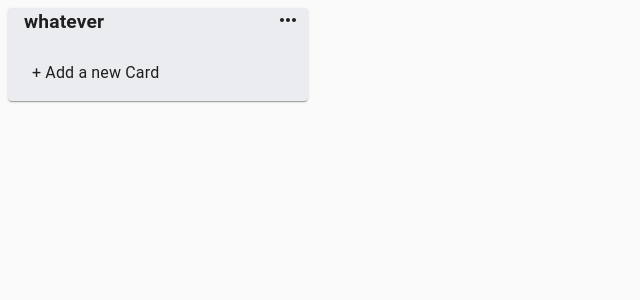
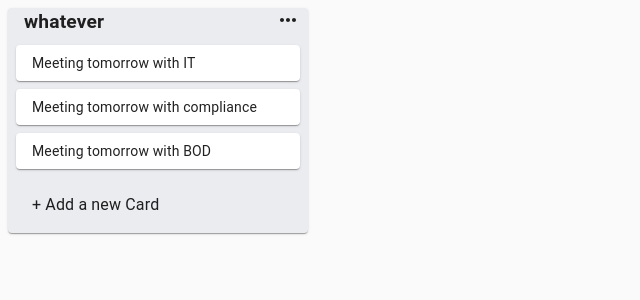
Before and after one commit to AlbertCos/Reto3, a React (Create React App) app: page / in a window 1280 px wide. Shown: the top 300 px of the page, without its empty margins (0-640 px from the left). Built offline with nearby package versions, Linux system fonts and the light colour scheme.

Commit message:
To  the list, title and the input card

```diff
--- a/src/App.js
+++ b/src/App.js
@@ -1,4 +1,5 @@
 import React, {useState} from 'react';
+import {v4 as uuid} from "uuid";
 import List from "./components/List";
 import store from "./components/utils/store";
 import storeApi from "./components/utils/storeApi";
@@ -6,8 +7,24 @@ import storeApi from "./components/utils/storeApi";
 export default function App(){
   const [data,setData]=useState(store);
   const  addMoreCard = (title,listId) =>{
-    console.log(title, listId);
 
+    //Generating the unique ID for each card
+    const newCardId = uuid();
+    const newCard = {
+      id:newCardId,
+      title,
+    };
+    const list = data.lists[listId];
+    list.cards=[...list.cards,newCard];
+
+    const newState = {
+      ...data,
+      lists:{
+        ...data.lists,
+        [listId]: list,
+      },
+    };
+    setData(newState);
   };
 
   return(
--- a/src/components/Card.js
+++ b/src/components/Card.js
@@ -1,6 +1,5 @@
+import React from 'react';
 import { Paper } from '@material-ui/core'
-import React from 'react';
-// import {Paper} from '@material-ui/core';
 import{makeStyles} from '@material-ui/core/styles';
 
 const useStyle = makeStyles((theme)=>({
@@ -15,7 +14,7 @@ export default function Card({card}) {
     const classes = useStyle ();
     return (
         <div>
-            <Paper className={classes.card}>{card.content}</Paper>
+            <Paper className={classes.card}>{card.title}</Paper>
         </div>
     );
 }
--- a/src/components/List.js
+++ b/src/components/List.js
@@ -21,9 +21,9 @@ export default function List ({list}) {
             <Paper className={classes.root}>
                 <CssBaseline/>
                 <Title title={list.title}/>
-                {list.cards.map((card)=>{
+                {list.cards.map((card)=>(
                     <Card key={card.id} card={card}/>
-                })}
+                ))}
                 <InputContainer listId={list.id}/>
             </Paper>
         </div>
--- a/src/components/utils/store.js
+++ b/src/components/utils/store.js
@@ -1,15 +1,15 @@
 const cards =[
 {
     id:"card-1",
-    content:"Meeting tomorrow with IT",
+    title:"Meeting tomorrow with IT",
 },
 {
     id:"card-2",
-    content:"Meeting tomorrow with compliance",
+    title:"Meeting tomorrow with compliance",
 },
 {
     id:"card-3",
-    content:"Meeting tomorrow with BOD",
+    title:"Meeting tomorrow with BOD",
 },
 ];
 
```
